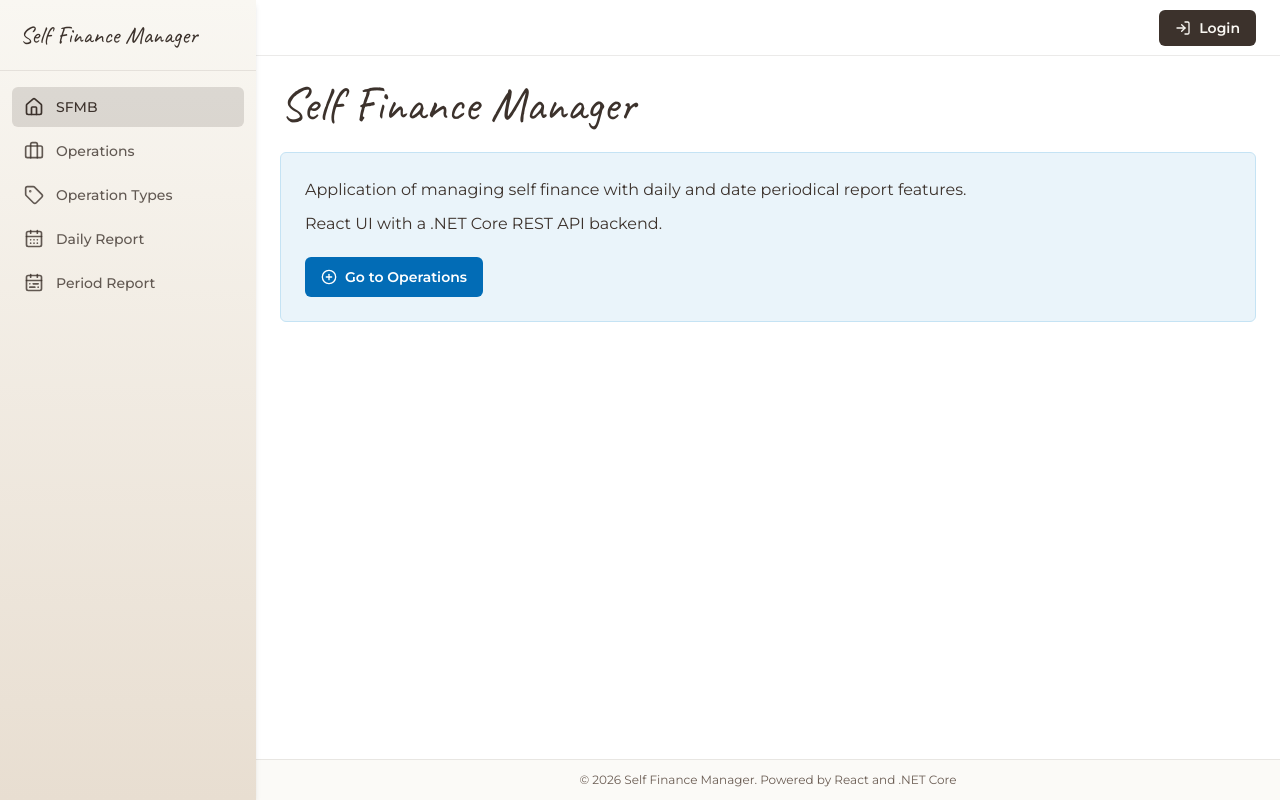
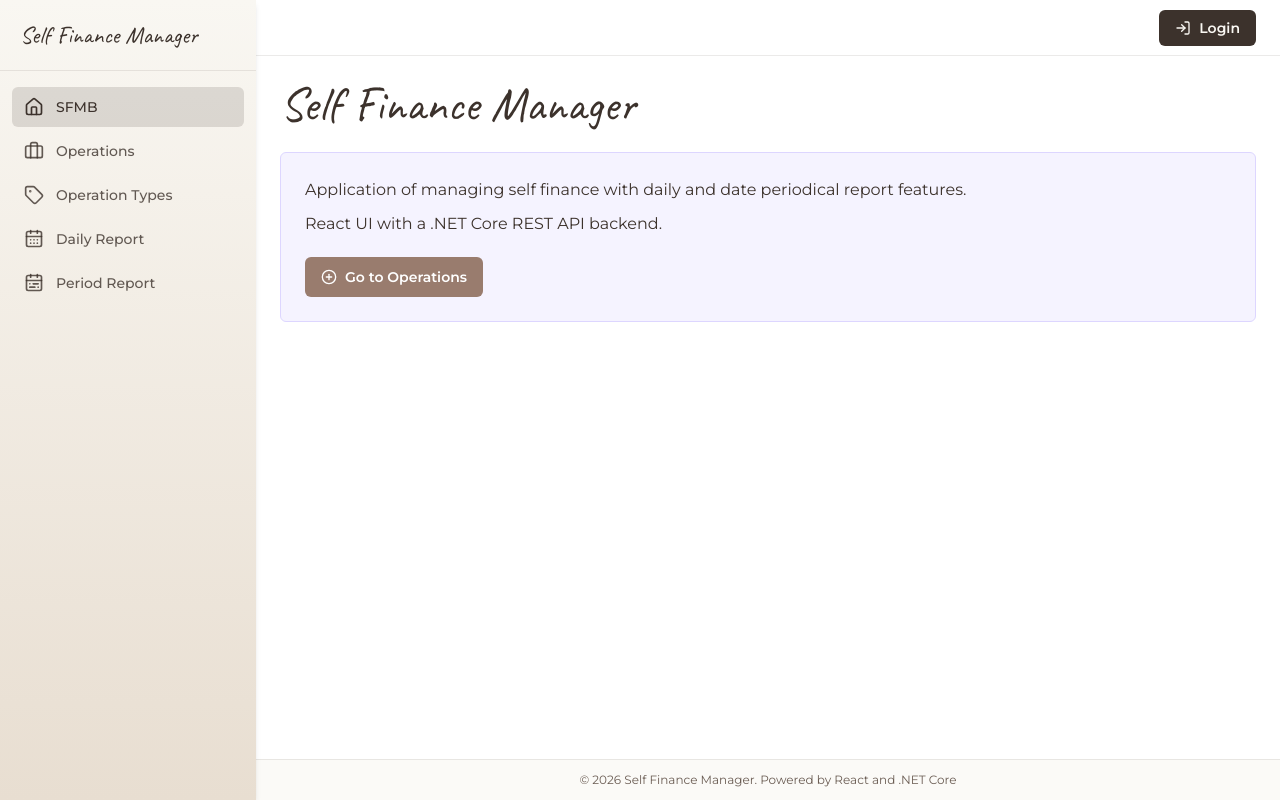
Before and after one commit to barinova-alevel/goldfish-ui, a React (Vite) app: page / in a window 1280 px wide. Built offline with nearby package versions, Linux system fonts and the light colour scheme.

Commit message:
welcome banner css

```diff
--- a/src/index.css
+++ b/src/index.css
@@ -6,10 +6,10 @@
   --color-brown: #3c322c;
   --color-brown-light: #4a3b34;
   --color-brown-muted: #6b5d54;
-  --color-brand-blue: #026cb6;
-  --color-brand-blue-hover: #025a99;
-  --color-welcome-bg: #eaf4fa;
-  --color-welcome-border: #c5e3f4;
+  --color-brand-blue: #997c6e;
+  --color-brand-blue-hover: #6b5d54;
+  --color-welcome-bg: var(--color-violet-50);
+  --color-welcome-border: var(--color-violet-200);
   --font-script: 'Caveat', cursive;
   --font-sans: 'Montserrat', system-ui, sans-serif;
 }
```
